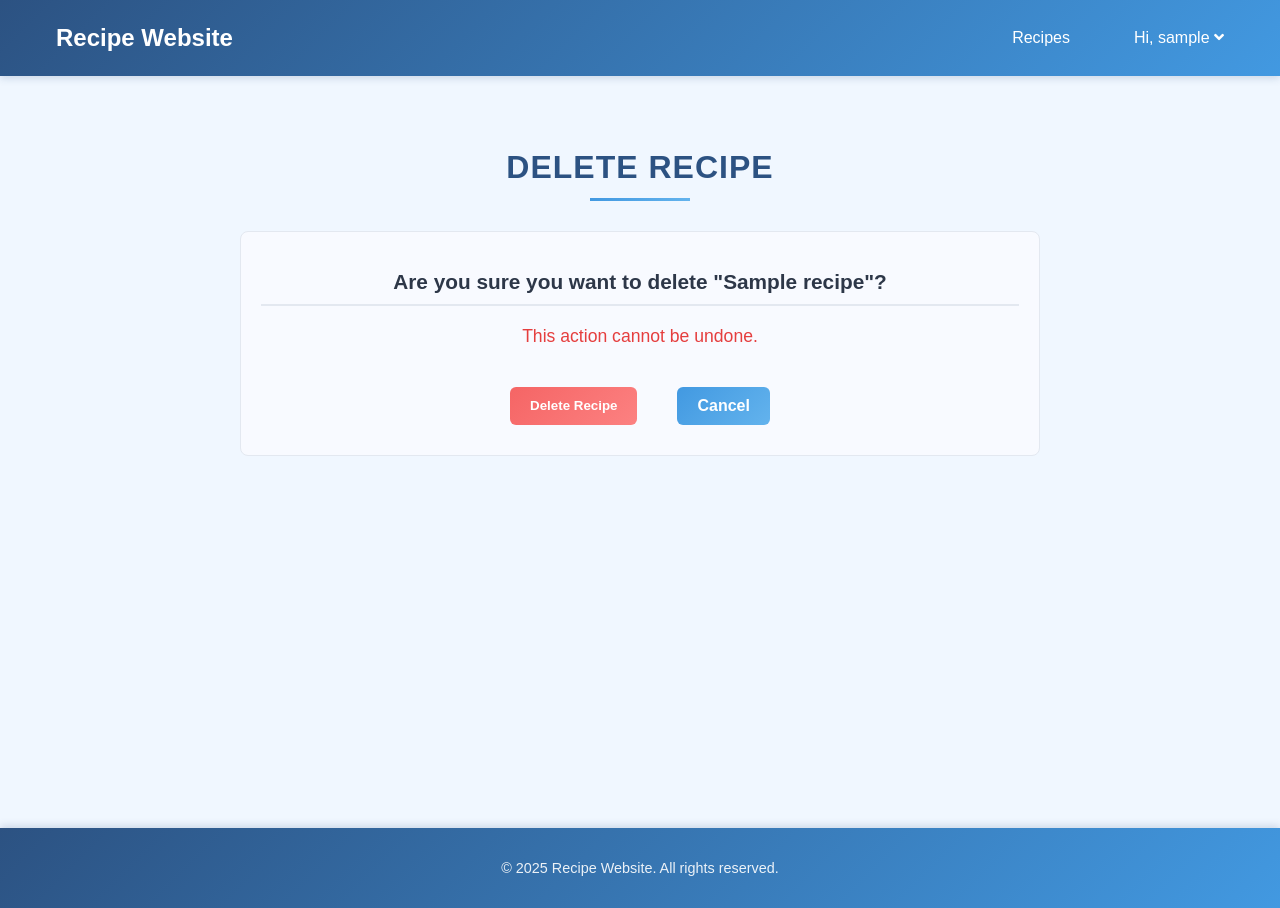
After one commit to Ruben-2828/recipes-sharing, a Django app: page /recipe/1/delete in a window 1280 px wide. The commit adds this page. Run offline with Django 5.2, Linux system fonts and the light colour scheme; a user stored in the database is signed in; tables that the repository leaves empty hold one stand-in row (values such as "Sample post").

```diff
--- a/recipes_app/static/recipes/style.css
+++ b/recipes_app/static/recipes/style.css
@@ -368,6 +368,7 @@ body {
     font-size: 1.3em;
     padding-bottom: 10px;
     border-bottom: 2px solid #e3e8f0;
+    text-align: center;
 }
 
 .form-group {
@@ -510,3 +511,69 @@ body {
     background: linear-gradient(135deg, #e53e3e 0%, #f56565 100%);
     box-shadow: 0 4px 12px rgba(229, 62, 62, 0.2);
 }
+
+.delete-warning {
+    color: #e53e3e;
+    text-align: center;
+    margin: 20px 0;
+    font-weight: 500;
+    font-size: 1.1em;
+}
+
+.delete-confirmation {
+    font-size: 1.4em;
+    text-align: center;
+    color: #2d3748;
+    margin-bottom: 20px;
+}
+
+/* Checkbox Styles */
+.form-group input[type="checkbox"] {
+    appearance: none;
+    -webkit-appearance: none;
+    width: 38px;
+    height: 38px;
+    border: 2px solid #e3e8f0;
+    border-radius: 6px;
+    background-color: #ffffff;
+    cursor: pointer;
+    position: relative;
+    transition: all 0.3s ease;
+    margin-right: 8px;
+    vertical-align: middle;
+    padding: 0;
+    margin-top: 2px; /* Add small top margin to align with input fields */
+}
+
+.form-group input[type="checkbox"]:checked {
+    background: linear-gradient(135deg, #f56565 0%, #fc8181 100%);
+    border-color: #f56565;
+}
+
+.form-group input[type="checkbox"]:checked::after {
+    content: '✓';
+    position: absolute;
+    color: white;
+    font-size: 20px;
+    top: 50%;
+    left: 50%;
+    transform: translate(-50%, -50%);
+}
+
+.form-group input[type="checkbox"]:hover {
+    border-color: #f56565;
+    box-shadow: 0 0 0 3px rgba(245, 101, 101, 0.1);
+}
+
+.form-group input[type="checkbox"]:focus {
+    outline: none;
+    border-color: #f56565;
+    box-shadow: 0 0 0 3px rgba(245, 101, 101, 0.2);
+}
+
+.form-group input[type="checkbox"] + label {
+    cursor: pointer;
+    user-select: none;
+    vertical-align: middle;
+    line-height: 38px; /* Match checkbox height */
+}
--- /dev/null
+++ b/recipes_app/templates/recipes/delete.html
@@ -0,0 +1,19 @@
+{% extends 'recipes/base_recipes.html' %}
+
+{% block recipes_content %}
+<div class="recipe-list">
+    <h1>Delete Recipe</h1>
+    <div class="form-section">
+        <h2>Are you sure you want to delete "<strong>{{ recipe.title }}</strong>"?</h2>
+        <p class="delete-warning">This action cannot be undone.</p>
+
+        <form method="POST">
+            {% csrf_token %}
+            <div class="form-actions">
+                <button type="submit" class="btn btn-delete">Delete Recipe</button>
+                <a href="{% url 'recipes_app:detail' recipe.id %}" class="btn btn-secondary">Cancel</a>
+            </div>
+        </form>
+    </div>
+</div>
+{% endblock %}
--- a/recipes_app/templates/recipes/detail.html
+++ b/recipes_app/templates/recipes/detail.html
@@ -9,6 +9,7 @@
         <div class="recipe-meta">
             <span><i class="far fa-clock"></i> Duration: {{ recipe.duration }}</span>
             <span><i class="far fa-calendar"></i> Published: {{ recipe.pub_date|date:"F j, Y" }}</span>
+            <span><i class="far fa-solid fa-user"></i> By: </span>
         </div>
     </div>
 
@@ -37,6 +38,7 @@
 
     <div class="recipe-actions">
         <a href="{% url 'recipes_app:index' %}" class="btn btn-secondary">Back to Recipes</a>
+        <a href="{% url 'recipes_app:update' recipe.id %}" class="btn btn-secondary">Update Recipe</a>
         <a href="{% url 'recipes_app:delete' recipe.id %}" class="btn btn-delete">Delete Recipe</a>
     </div>
 </div>
--- a/recipes_app/urls.py
+++ b/recipes_app/urls.py
@@ -1,5 +1,5 @@
 from django.urls import path
-from .views import RecipeListView, RecipeDetailView
+from .views import RecipeListView, RecipeDetailView, RecipeDeleteView
 from . import views
 
 app_name = "recipes_app"
@@ -7,5 +7,6 @@ urlpatterns = [
     path("", RecipeListView.as_view(), name="index"),
     path("recipe/<int:pk>/", RecipeDetailView.as_view(), name="detail"),
     path("recipe/add/", views.add_recipe, name="add"),
-    path("reicipe/<int:recipe_id>/delete", views.delete_recipe, name="delete"),
+    path("recipe/<int:recipe_id>/update/", views.update_recipe, name="update"),
+    path("recipe/<int:pk>/delete", RecipeDeleteView.as_view(), name="delete"),
 ]
--- a/recipes_app/views.py
+++ b/recipes_app/views.py
@@ -1,11 +1,12 @@
 from typing import Any
-from django.forms import formset_factory
+from django.forms import formset_factory, inlineformset_factory
 from django.utils import timezone
 from django.shortcuts import get_object_or_404, render, redirect
-from django.views.generic import ListView, DetailView, CreateView
+from django.views.generic import ListView, DetailView, DeleteView
 from .form import IngredientForm, RecipeForm
-from recipes_app.models import Recipe
+from recipes_app.models import Ingredient, Recipe
 from django.contrib.auth.decorators import login_required
+from django.contrib.auth.mixins import LoginRequiredMixin
 
 
 class RecipeListView(ListView):
@@ -23,7 +24,7 @@ class RecipeDetailView(DetailView):
 
 @login_required
 def add_recipe(request):
-    IngredientFormSet = formset_factory(IngredientForm, min_num=1, extra=0)
+    IngredientFormSet = formset_factory(IngredientForm, min_num=1, extra=2)
     recipe_form = RecipeForm(prefix="recipe")
     ingredient_formset = IngredientFormSet(prefix="ingredient")
 
@@ -52,8 +53,48 @@ def add_recipe(request):
         },
     )
 
+
 @login_required
-def delete_recipe(request, recipe_id):
+def update_recipe(request, recipe_id):
     recipe = get_object_or_404(Recipe, pk=recipe_id)
-    recipe.delete()
-    return redirect("recipes_app:index")
+    recipe_form = RecipeForm(
+        request.POST or None,
+        prefix="recipe",
+        instance=recipe,
+    )
+
+    IngredientFormSet = inlineformset_factory(
+        Recipe,
+        Ingredient,
+        fields=["name", "quantity"],
+        extra=0,
+        can_delete=True,
+    )
+    ingredient_formset = IngredientFormSet(
+        request.POST or None,
+        instance=recipe,
+        prefix="ingredient",
+    )
+
+    if request.method == "POST":
+        if recipe_form.is_valid() and ingredient_formset.is_valid():
+            recipe_form.save()
+            ingredient_formset.save()
+
+            return redirect("recipes_app:detail", recipe.id)
+
+    return render(
+        request,
+        "recipes/add.html",
+        {
+            "recipe_form": recipe_form,
+            "ingredient_formset": ingredient_formset,
+            "update": True,
+        },
+    )
+
+
+class RecipeDeleteView(LoginRequiredMixin, DeleteView):
+    model = Recipe
+    template_name = "recipes/delete.html"
+    success_url = "/"
```
Also changed, not shown: recipes_app/templates/recipes/add.html (+6 -1 lines).
